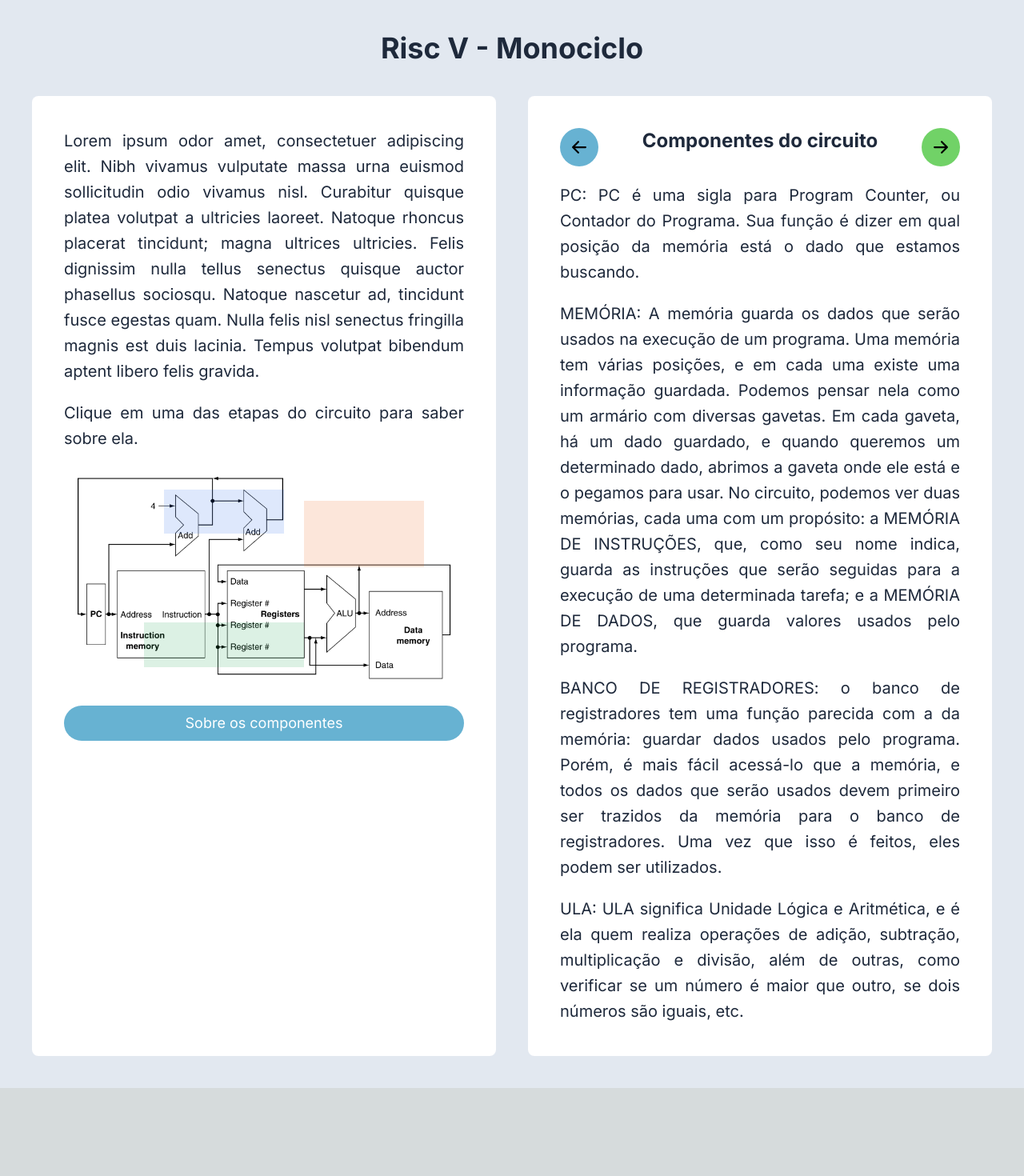
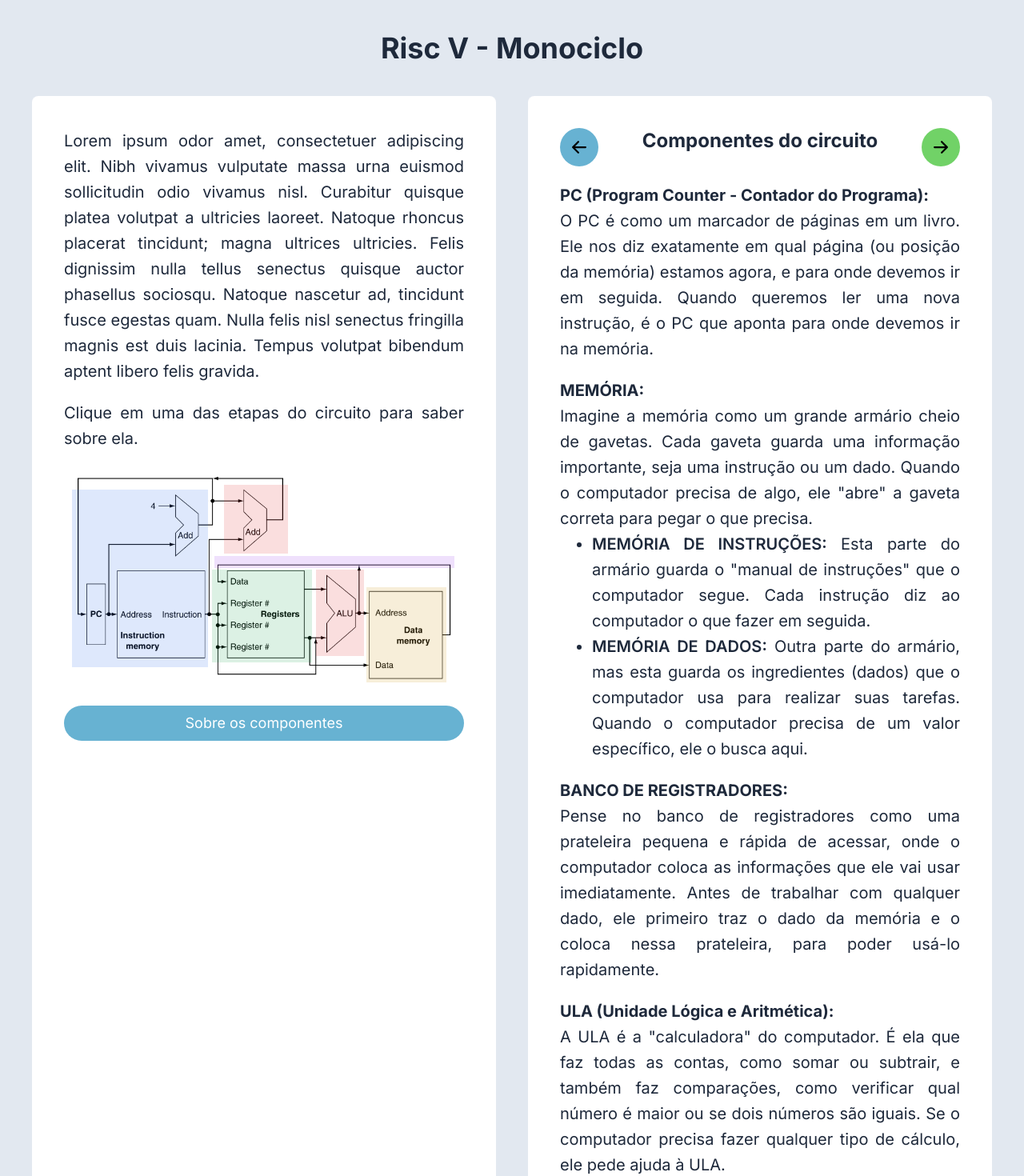
Before and after one commit to pedrohfsilva/risc-v-monociclo, a Next.js app: page / in a window 1280 px wide. Shown: the top 1470 px of the page at 80% size. Before the commit the page ends 1360 px from the top, so only its background shows below. Built offline with nearby package versions, Linux system fonts and the light colour scheme.

Commit message:
mudanças nos textos e botões das etapas adicionados e posicionados

```diff
--- a/src/app/page.js
+++ b/src/app/page.js
@@ -7,7 +7,7 @@ import IconArrowLeftShort from "./icons/IconArrowLeftShort";
 import IconArrowRightShort from "./icons/IconArrowRightShort";
 
 export default function Home() {
-  const stepNames = ['Componentes do circuito', 'Etapa de busca', 'Etapa de decodificação', 'Etapa de execução', 'Etapa de acesso à memória', 'Etapa de escrita'];
+  const stepNames = ['Componentes do circuito', 'Etapa de busca', 'Etapa de decodificação', 'Etapa de execução', 'Etapa de acesso à memória', 'Etapa de escrita no banco de registradores'];
 
   const [buttonSelected, setButtonSelected] = useState(0);
 
@@ -36,9 +36,12 @@ export default function Home() {
               fill
               objectFit="contain"
             />
-            <button onClick={() => setButtonSelected(1)} className={`bg-blue-600/15 absolute w-[30%] h-[20%] top-[10%] left-[25%] border-blue-600 ${buttonSelected == 1 && 'border-4'}`}></button>
-            <button onClick={() => setButtonSelected(2)} className={`bg-green-600/15 absolute w-[40%] h-[20%] top-[70%] left-[20%] border-green-600 ${buttonSelected == 2 && 'border-4'}`}></button>
-            <button onClick={() => setButtonSelected(3)} className={`bg-orange-600/15 absolute w-[30%] h-[30%] top-[15%] left-[60%] border-orange-600 ${buttonSelected == 3 && 'border-4'}`}></button>
+            <button onClick={() => setButtonSelected(1)} className={`bg-blue-600/15 absolute w-[34%] h-[80%] top-[10%] left-[2%] border-blue-600 ${buttonSelected == 1 && 'border-4'}`}></button>
+            <button onClick={() => setButtonSelected(2)} className={`bg-green-600/15 absolute w-[25%] h-[42%] top-[46%] left-[37%] border-green-600 ${buttonSelected == 2 && 'border-4'}`}></button>
+            <button onClick={() => setButtonSelected(3)} className={`bg-red-600/15 absolute w-[12%] h-[39%] top-[46%] left-[63%] border-red-600 ${buttonSelected == 3 && 'border-4'}`}></button>
+            <button onClick={() => setButtonSelected(3)} className={`bg-red-600/15 absolute w-[16%] h-[31%] top-[8%] left-[40%] border-red-600 ${buttonSelected == 3 && 'border-4'}`}></button>
+            <button onClick={() => setButtonSelected(4)} className={`bg-yellow-600/15 absolute w-[20%] h-[43%] top-[54%] left-[75.5%] border-yellow-600 ${buttonSelected == 4 && 'border-4'}`}></button>
+            <button onClick={() => setButtonSelected(5)} className={`bg-purple-600/15 absolute w-[60%] h-[5.5%] top-[40%] left-[37.5%] border-purple-600 ${buttonSelected == 5 && 'border-4'}`}></button>
           </div>
           <button onClick={() => setButtonSelected(0)} className="bg-[#3197C2BB] text-white text-lg py-2 px-4 rounded-full">Sobre os componentes</button>
         </div>
@@ -55,43 +58,59 @@ export default function Home() {
           <div className="w-full text-slate-800 flex flex-col gap-5 text-lg md:text-xl text-justify leading-7 md:leading-8">
             { buttonSelected == 0 &&
               <>
+                <div>
+                  <h3 className=" font-bold">PC (Program Counter - Contador do Programa):</h3>
                   <p>
-                  PC: PC é uma sigla para Program Counter, ou Contador do Programa. Sua função é dizer em qual posição da memória está o dado que estamos buscando.
+                    O PC é como um marcador de páginas em um livro. Ele nos diz exatamente em qual página (ou posição da memória) estamos agora, e para onde devemos ir em seguida. Quando queremos ler uma nova instrução, é o PC que aponta para onde devemos ir na memória.
                   </p>
+                </div>
+                <div>
+                  <h3 className=" font-bold">MEMÓRIA:</h3>
                   <p>
-                  MEMÓRIA: A memória guarda os dados que serão usados na execução de um programa. Uma memória tem várias posições, e em cada uma existe uma informação guardada. Podemos pensar nela como um armário com diversas gavetas. Em cada gaveta, há um dado guardado, e quando queremos um determinado dado, abrimos a gaveta onde ele está e o pegamos para usar. No circuito, podemos ver duas memórias, cada uma com um propósito: a MEMÓRIA DE INSTRUÇÕES, que, como seu nome indica, guarda as instruções que serão seguidas para a execução de uma determinada tarefa; e a MEMÓRIA DE DADOS, que guarda valores usados pelo programa.
+                    Imagine a memória como um grande armário cheio de gavetas. Cada gaveta guarda uma informação importante, seja uma instrução ou um dado. Quando o computador precisa de algo, ele "abre" a gaveta correta para pegar o que precisa.
                   </p>
+                  <ul className="list-disc">
+                    <li className=" ml-10"><span className=" font-semibold">MEMÓRIA DE INSTRUÇÕES:</span> Esta parte do armário guarda o "manual de instruções" que o computador segue. Cada instrução diz ao computador o que fazer em seguida.</li>
+                    <li className=" ml-10"><span className=" font-semibold">MEMÓRIA DE DADOS:</span> Outra parte do armário, mas esta guarda os ingredientes (dados) que o computador usa para realizar suas tarefas. Quando o computador precisa de um valor específico, ele o busca aqui.</li>
+                  </ul>
+                </div>
+                <div>
+                  <h3 className=" font-bold">BANCO DE REGISTRADORES:</h3>
                   <p>
-                  BANCO DE REGISTRADORES: o banco de registradores tem uma função parecida com a da memória: guardar dados usados pelo programa. Porém, é mais fácil acessá-lo que a memória, e todos os dados que serão usados devem primeiro ser trazidos da memória para o banco de registradores. Uma vez que isso é feitos, eles podem ser utilizados.
+                    Pense no banco de registradores como uma prateleira pequena e rápida de acessar, onde o computador coloca as informações que ele vai usar imediatamente. Antes de trabalhar com qualquer dado, ele primeiro traz o dado da memória e o coloca nessa prateleira, para poder usá-lo rapidamente.
                   </p>
+                </div>
+                <div>
+                  <h3 className=" font-bold">ULA (Unidade Lógica e Aritmética):</h3>
                   <p>
-                  ULA: ULA significa Unidade Lógica e Aritmética, e é ela quem realiza operações de adição, subtração, multiplicação e divisão, além de outras, como verificar se um número é maior que outro, se dois números são iguais, etc.
+                    A ULA é a "calculadora" do computador. É ela que faz todas as contas, como somar ou subtrair, e também faz comparações, como verificar qual número é maior ou se dois números são iguais. Se o computador precisa fazer qualquer tipo de cálculo, ele pede ajuda à ULA.
                   </p>
+                </div>
               </>
             }
             { buttonSelected == 1 &&
               <p>
-                Na etapa de busca da instrução, a memória é acessada na posição indicada pelo PC. O conteúdo armazenado nessa posição de memória é levado para o registrador de instruções (IR). O PC é, então, atualizado para a posição da próxima instrução, que depende do modo com que o computador foi planejado.
+                Nesta etapa, o computador busca a próxima instrução a ser executada. Para fazer isso, ele usa o PC (Contador do Programa) como um guia, que indica a posição exata na memória onde a instrução está armazenada. O conteúdo dessa posição é então carregado no registrador de instruções (IR). Uma vez que a instrução é carregada, o PC é atualizado para apontar para a próxima instrução, garantindo que o computador saiba para onde ir em seguida.
               </p>
             }
             { buttonSelected == 2 &&
               <p>
-                Na etapa de decodificação, o processador lê a instrução buscada na etapa anterior e determina o que será executado. É como se nessa etapa acontecesse o planejamento de como a tarefa será realizada. A instrução traz todas as informações necessárias para a execução, como: se há necessidade de acessar a memória, o banco de registradores, ou ambos; se a ULA será usada, e qual a operação aritmética a ser feita, dentre outras informações importantes. Com isso, a unidade de controle gera sinais que ativarão as partes dos circuitos que serão utilizadas nas próximas etapas.
+                Agora que o computador tem a instrução, ele precisa entender o que deve fazer. Nesta etapa, a instrução é "decodificada" – ou seja, o computador analisa e interpreta a instrução para determinar as ações necessárias. É como planejar as etapas de uma tarefa complexa. A decodificação revela se o computador precisa acessar a memória, o banco de registradores, ou utilizar a ULA (Unidade Lógica e Aritmética) para realizar operações como soma ou subtração. Com essa análise, a unidade de controle gera sinais que preparam os componentes do computador para a próxima fase.
               </p>
             }
             { buttonSelected == 3 &&
               <p>
-                Na etapa de execução, o que foi planejado na etapa anterior é, então, executado. Por exemplo, se a instrução indicava a necessidade de somar dois números que estavam armazenados em dois registradores, é neste momento que a soma será feita.
+                Esta é a fase em que o planejamento feito anteriormente é colocado em ação. Por exemplo, se a instrução decodificada indica que dois números devem ser somados, a ULA realizará essa operação agora. Tudo o que foi planejado na etapa de decodificação é executado nesta fase.
               </p>
             }
             { buttonSelected == 4 &&
               <p>
-                Na etapa de acesso à memória, acontece a leitura ou escrita de dados que estão guardados na memória. Se a instrução do momento diz para trazer um valor da memória para um dos registradores, ou escrever um valor que está em um registrador na memória, isso será feito agora.
+                Se a instrução exige que o computador leia ou escreva dados na memória, isso acontece nesta etapa. Por exemplo, se a instrução diz para buscar um valor armazenado na memória e carregá-lo em um registrador, ou para salvar um valor de um registrador na memória, é agora que o computador faz isso. Esta etapa garante que os dados necessários estejam disponíveis para o processamento.
               </p>
             }
             { buttonSelected == 5 &&
               <p>
-                Na etapa de escrita no banco de registradores, acontece o armazenamento do resultado de uma operação em um registrador. Depois de fazer uma multiplicação na ULA, por exemplo, o resultado deve ser guardado em algum lugar para poder ser utilizado posteriormente. Portanto, nesta etapa, este resultado é escrito em um registrador.
+                Depois que uma operação, como uma multiplicação, é realizada pela ULA, o resultado precisa ser guardado para ser usado mais tarde. Nesta etapa, o computador armazena o resultado em um registrador específico. Isso garante que o resultado esteja disponível para qualquer outra operação ou instrução que possa precisar dele no futuro.
               </p>
             }
           </div>
```
Lines whose indentation alone changed are shown as unchanged.
